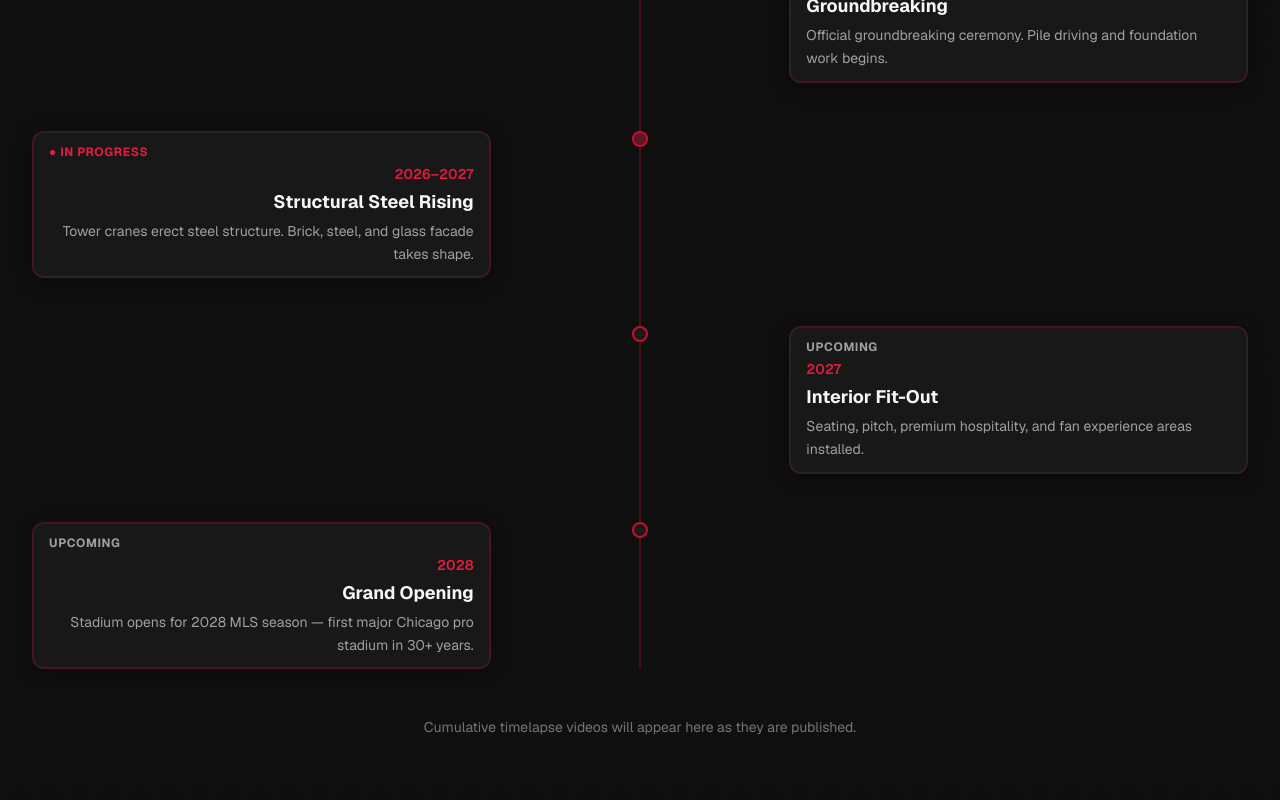
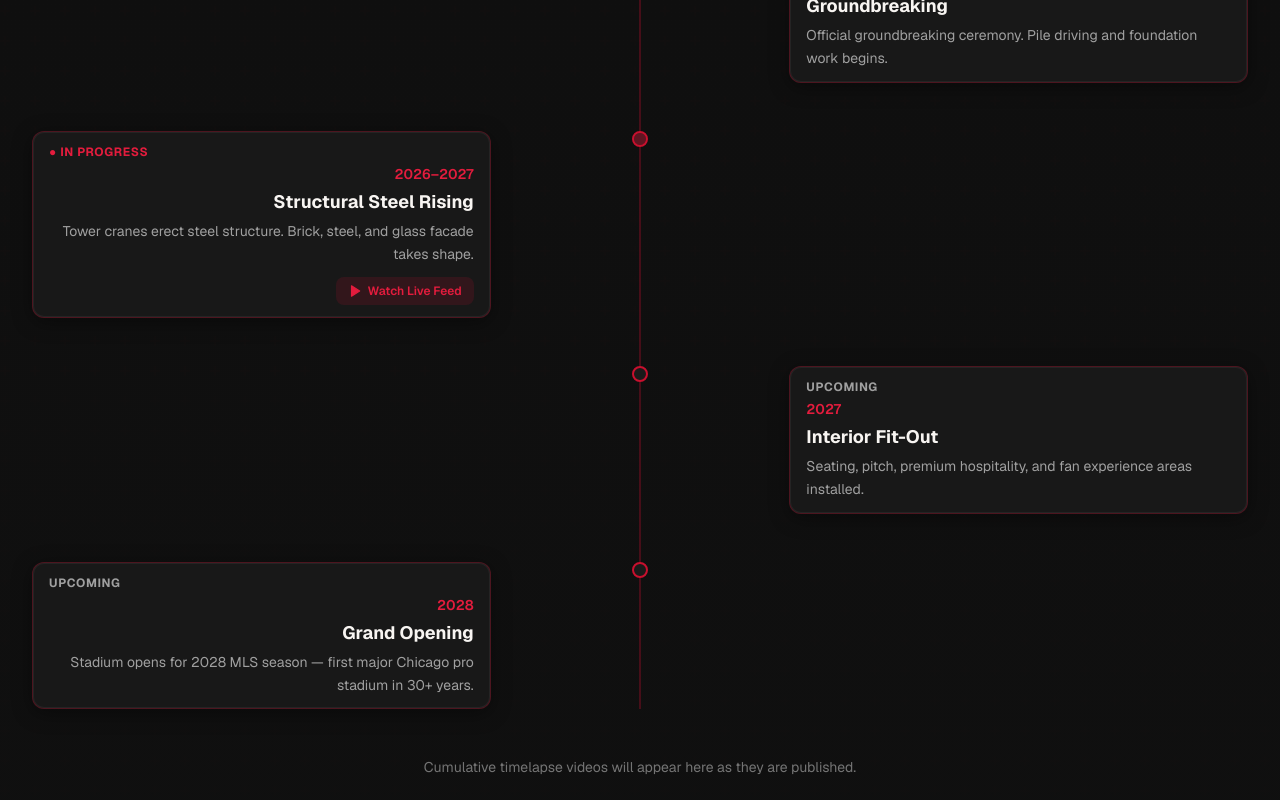
Before and after one commit to aruntikoo/chicagofirewatch, a Next.js app: page / in a window 1280 px wide. Shown: the part 1880-2680 px from the top of the page. Built offline with nearby package versions, Linux system fonts and the light colour scheme.

Commit message:
Support milestone videoHref for live feed links

```diff
--- a/src/components/Timeline.tsx
+++ b/src/components/Timeline.tsx
@@ -19,7 +19,15 @@ export default function Timeline() {
           <div className="absolute left-4 md:left-1/2 top-0 bottom-0 w-0.5 bg-fire-red/30 -translate-x-1/2 hidden sm:block" />
 
           <div className="space-y-8 md:space-y-12">
-            {milestones.map((item, idx) => (
+            {milestones.map((item, idx) => {
+              const watchHref =
+                item.videoHref ||
+                (item.videoId
+                  ? `https://www.youtube.com/watch?v=${item.videoId}`
+                  : null);
+              const isExternal = Boolean(watchHref && watchHref.startsWith("http"));
+
+              return (
                 <div
                   key={item.id}
                   className={`relative flex flex-col md:flex-row gap-6 md:gap-0 ${
@@ -71,14 +79,20 @@ export default function Timeline() {
                         {item.description}
                       </p>
 
-                    {item.videoId && (
-                      <div className={`mt-3 ${
+                      {watchHref && (
+                        <div
+                          className={`mt-3 ${
                             idx % 2 === 0 ? "md:flex md:justify-end" : ""
-                      }`}>
+                          }`}
+                        >
                           <a
-                          href={`https://www.youtube.com/watch?v=${item.videoId}`}
-                          target="_blank"
-                          rel="noopener noreferrer"
+                            href={watchHref}
+                            {...(isExternal
+                              ? {
+                                  target: "_blank",
+                                  rel: "noopener noreferrer",
+                                }
+                              : {})}
                             className="inline-flex items-center gap-1.5 px-3 py-1.5 rounded-lg bg-fire-red/15 hover:bg-fire-red/25 text-fire-red-light text-xs font-semibold transition-colors"
                           >
                             <Play className="w-3.5 h-3.5 fill-current" />
@@ -91,11 +105,11 @@ export default function Timeline() {
 
                   <div className="hidden md:block md:w-5/12" />
                 </div>
-            ))}
+              );
+            })}
           </div>
         </div>
 
-        {/* Cumulative Timelapse section */}
         {timelapseVideos.length > 0 && (
           <div className="mt-16 pt-12 border-t border-fire-red/20">
             <div className="text-center mb-8">
```
Lines whose indentation alone changed are shown as unchanged.
